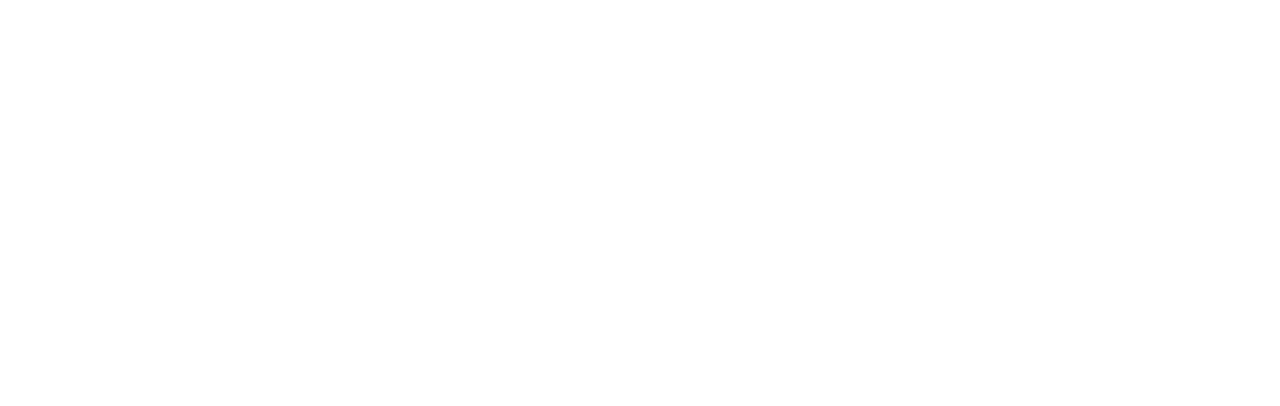
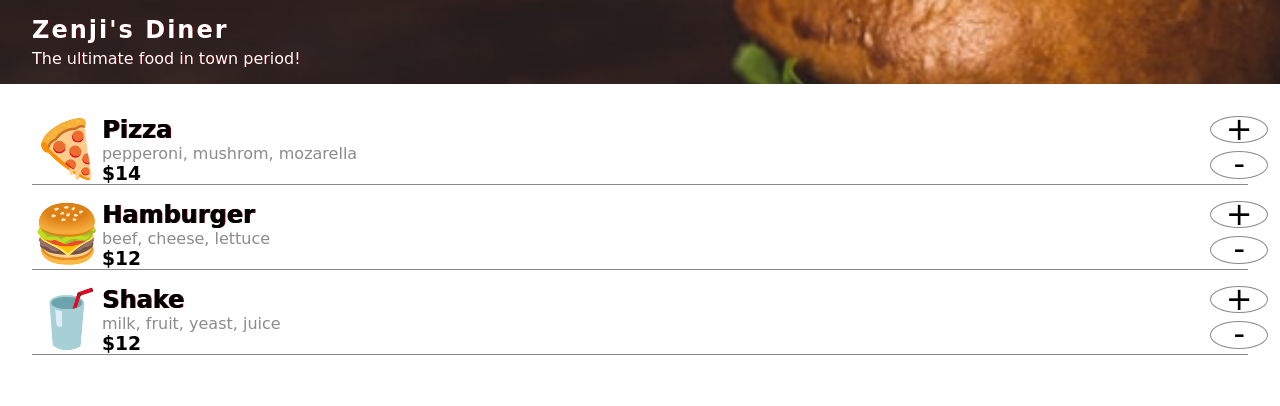
Before and after one commit to kzaid0767/orderingapp, a plain HTML site: page index.html in a window 1280 px wide. Drawn offline with Linux system fonts and the light colour scheme; a web font is replaced by a local one.

Commit message:
making progress

```diff
--- a/data.js
+++ b/data.js
@@ -1,4 +1,4 @@
-const menuArray = [
+export const menuArray = [
     {
         name: "Pizza",
         ingredients: ["pepperoni", "mushrom", "mozarella"],
@@ -13,11 +13,11 @@ const menuArray = [
         emoji: "🍔",
         id: 1
     },
-        {
-        name: "Beer",
-        ingredients: ["grain, hops, yeast, water"],
+    {
+        name: "Shake",
+        ingredients: ["milk, fruit, yeast, juice"],
         price: 12,
-        emoji: "🍺",
+        emoji: "🥤",
         id: 2
     }
 ]
--- a/index.html
+++ b/index.html
@@ -3,9 +3,20 @@
 <head>
     <meta charset="UTF-8">
     <meta name="viewport" content="width=device-width, initial-scale=1.0">
+    <link rel="preconnect" href="https://fonts.googleapis.com">
+    <link rel="preconnect" href="https://fonts.gstatic.com" crossorigin>
+    <link href="https://fonts.googleapis.com/css2?family=Inter:wght@400;500;700&family=Smythe&display=swap" rel="stylesheet">
+    <link rel="stylesheet" href="style.css">
     <title>Zenji Diner</title>
 </head>
 <body>
+    <header>
+        <h2 class="header-title">Zenji's Diner</h2>
+        <p class="header-para">The ultimate food in town period!</p>
+    </header>
+    <main class="app-main" id="main-app">
 
+    </main>
+    <script type="module" src="index.js"></script>
 </body>
 </html>
--- /dev/null
+++ b/index.js
@@ -0,0 +1,47 @@
+import { menuArray } from "./data.js";
+
+/* consts html elemens */
+const mainEl = document.querySelector('#main-app')
+
+
+
+function getAppHtml(){
+    let html=``
+    html = menuArray.map(item=>{
+        const ingredients = item.ingredients.join(', ')
+
+        return `<section>
+                    <div class="emoji">
+                        ${item.emoji}
+                    </div>
+                    <div class="descriptions">
+                        <div>
+                            <h2>${item.name}</h2>
+                            <p class="ingredients">${ingredients}</p>
+                            <h3>$${item.price}</h3>
+                        </div>
+                        <div class="container-add-minus">
+                            <p class="add-minus">+</p>
+                            <p class="add-minus">-</p>
+                        </div>
+                    </div>
+                </section>`
+    }).join('')
+
+    return html
+}
+
+
+
+
+
+
+
+
+
+
+function render(){
+    mainEl.innerHTML = getAppHtml()
+}
+
+render()
--- a/style.css
+++ b/style.css
@@ -6,4 +6,69 @@
 body{
     margin: 0;
     padding: 0;
+    font-family: 'Smythe', cursive;
 }
+
+header{
+    color: #ffffff;
+    background-image: url(banner.png);
+    background-repeat: no-repeat;
+    background-size: cover;
+    /* height: 10vh; */
+    padding:1rem 2rem ;
+}
+
+main{
+    padding: 2rem 2rem;
+}
+.emoji{
+    font-size: 3.5rem;
+}
+section{
+    display: flex;
+    margin-bottom: 1rem;
+    border-bottom: 1px solid #8B8B8B;
+    width: 100%;
+    padding-right: 0.55rem;
+}
+
+.descriptions{
+    display: flex;
+    justify-content: space-between;
+    width: 100%;
+}
+.container-add-minus{
+    display: flex;
+    flex-direction: column;
+    margin-left: 0.5rem;
+}
+.add-minus{
+    font-size: 2rem;
+    border: 1px solid #8B8B8B;
+    width: 200%;
+    text-align: center;
+    line-height: 80%;
+    border-radius: 50%;
+}
+
+.add-minus:first-child{
+    margin-bottom: 0.5rem;
+}
+
+/* Fonts */
+h2,p,h3{
+    margin: 0;
+}
+
+.header-title{
+    letter-spacing: 2px;
+    margin-bottom:0.3rem ;
+}
+
+.header-para, h2{
+    text-shadow:  1px 0px #5a0307;
+}
+
+.ingredients{
+    color: #8B8B8B;
+}
```
Also changed, not shown: banner.png (added).
